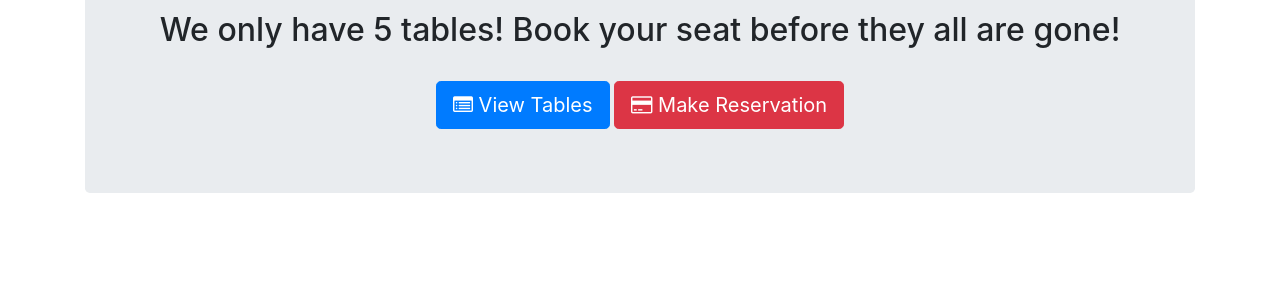
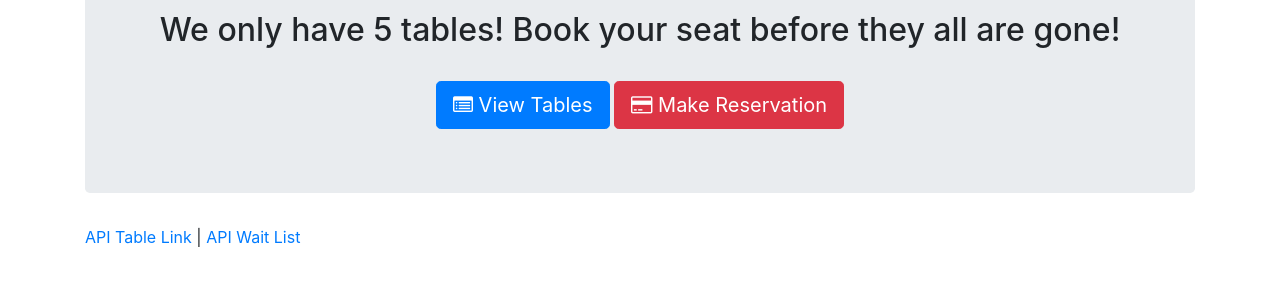
Before and after one commit to Solmarnov/hot-restaurant, a plain HTML site: page index.html in a window 1280 px wide. Shown: the part 134-420 px from the top of the page. Drawn offline with nearby package versions, Linux system fonts and the light colour scheme.

Commit message:
added index.html

```diff
--- a/index.html
+++ b/index.html
@@ -38,5 +38,10 @@
         </div>
       </div>
     </div>
+    <footer class="footer">
+      <div class="container">
+        <p><a href="#">API Table Link</a> | <a href="#">API Wait List</a></p>
+      </div>
+    </footer>
   </body>
 </html>
```
